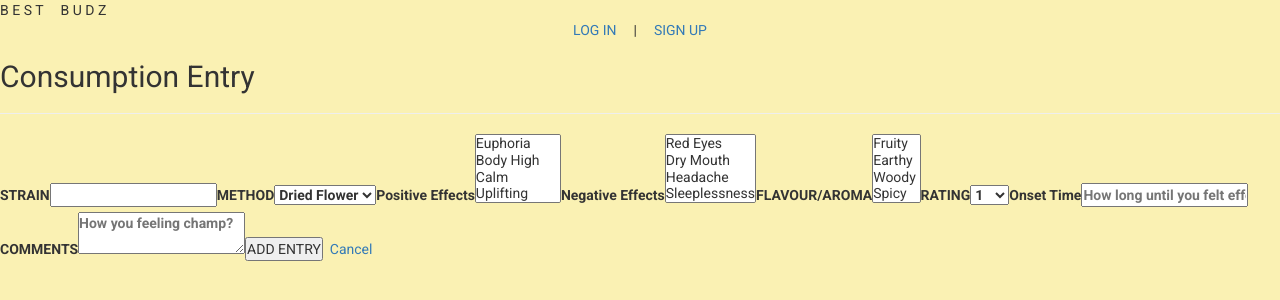
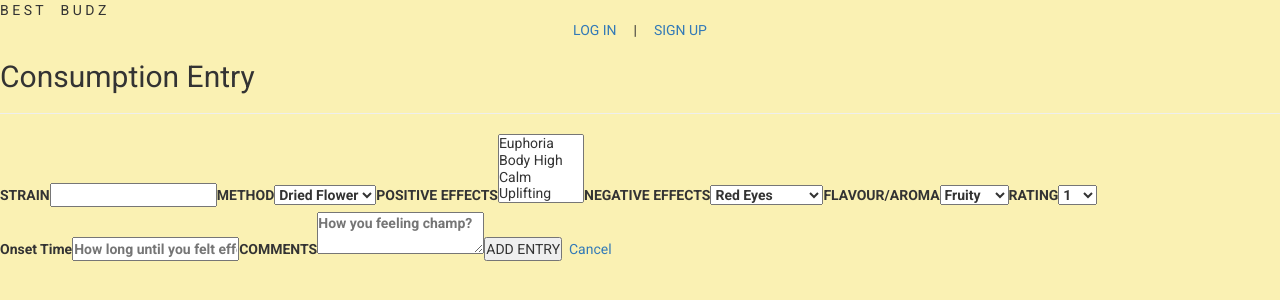
Before and after one commit to jermzblake/Best-Budz, a React (Create React App) app: page /entry-form in a window 1280 px wide. Shown: the top 300 px of the page. Built offline with nearby package versions, Linux system fonts and the light colour scheme.

Commit message:
form elements have value and can handleChange

```diff
--- a/src/components/DiaryForm/DiaryForm.jsx
+++ b/src/components/DiaryForm/DiaryForm.jsx
@@ -20,6 +20,14 @@ class DiaryForm extends Component {
         }
     }
 
+    handleChange = (e) => {
+        this.props.updateMessage('');
+        this.setState({
+          // Using ES2015 Computed Property Names
+          [e.target.name]: e.target.value
+        });
+    }
+
     addEntry = e => {
         e.preventDefault();
     }
@@ -32,11 +40,11 @@ class DiaryForm extends Component {
                 <form onSubmit={this.addEntry}>
                 <label>
                     <span>STRAIN</span>
-                    <input name='strain'/>
+                    <input name='strain' value={this.state.strain} onChange={this.handleChange} />
                 </label>
                 <label>
                     <span>METHOD</span>
-                    <select name='method'>
+                    <select name='method' onChange={this.handleChange}>
                     <option value="Dried Flower">Dried Flower</option>
                     <option value="Pill">Pill/Capsule</option>
                     <option value="Oil">Oil</option>
@@ -45,8 +53,8 @@ class DiaryForm extends Component {
                     </select>
                 </label>
                 <label>
-                    <span>Positive Effects</span>
-                    <select name='positiveEffects' multiple>
+                    <span>POSITIVE EFFECTS</span>
+                    <select name='positiveEffects' onChange={this.handleChange} multiple>
                     <option value="Euphoria">Euphoria</option>
                     <option value="Body High">Body High</option>
                     <option value="Calm">Calm</option>
@@ -62,8 +70,8 @@ class DiaryForm extends Component {
                     </select>
                 </label>
                 <label>
-                    <span>Negative Effects</span>
-                    <select name='negativeEffects' multiple>
+                    <span>NEGATIVE EFFECTS</span>
+                    <select name='negativeEffects' onChange={this.handleChange}>
                     <option value="Red Eyes">Red Eyes</option>
                     <option value="Dry Mouth">Dry Mouth</option>
                     <option value="Headache">Headache</option>
@@ -73,7 +81,7 @@ class DiaryForm extends Component {
                 </label>
                 <label>
                     <span>FLAVOUR/AROMA</span>
-                    <select name='flavour' multiple>
+                    <select name='flavour' onChange={this.handleChange}>
                     <option value="Fruity">Fruity</option>
                     <option value="Earthy">Earthy</option>
                     <option value="Woody">Woody</option>
@@ -90,7 +98,7 @@ class DiaryForm extends Component {
                 </label>
                 <label>
                     <span>RATING</span>
-                    <select name='rating'>
+                    <select name='rating' onChange={this.handleChange}>
                     <option value="1">1</option>
                     <option value="2">2</option>
                     <option value="3">3</option>
@@ -105,11 +113,11 @@ class DiaryForm extends Component {
                 </label>
                 <label>
                     <span>Onset Time</span>
-                    <input name='onsetTime' placeholder='How long until you felt effects (in minutes)'/>
+                    <input name='onsetTime'  value={this.state.onsetTime} placeholder='How long until you felt effects (in minutes)' onChange={this.handleChange} />
                 </label>
                 <label>
                     <span>COMMENTS</span>
-                    <textarea name='comments' placeholder='How you feeling champ?'/>
+                    <textarea name='comments' value={this.state.comments} placeholder='How you feeling champ?' onChange={this.handleChange}/>
                 </label>
                 <button onClick={this.addEntry}>ADD ENTRY</button>&nbsp;&nbsp;
                 <Link to='/'>Cancel</Link>
```
Also changed, not shown: 1 other file (tests, documents, lock files or other folders).
